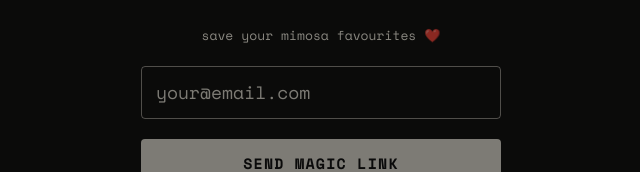
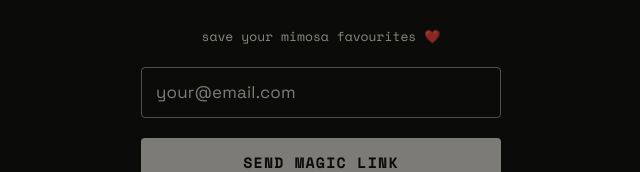
Before and after one commit to SanderSmeekes/Mimosa, a React (Vite) app: page / in a window 1280 px wide. Shown: the part 373-545 px from the top of the page, without its empty margins (319-959 px from the left). Built offline with nearby package versions, Linux system fonts and the light colour scheme.

Commit message:
Onboarding: switch input to Space Grotesk for better readability

```diff
--- a/src/components/Onboarding.tsx
+++ b/src/components/Onboarding.tsx
@@ -58,9 +58,9 @@ const card: React.CSSProperties = {
 const inputStyle: React.CSSProperties = {
   width: "100%", background: "transparent",
   border: "1px solid rgba(240,236,224,0.3)", borderRadius: 4,
-  color: "#f0ece0", fontFamily: "'Space Mono', monospace",
-  fontSize: 18, padding: "12px 14px", outline: "none",
-  boxSizing: "border-box", textAlign: "left",
+  color: "#f0ece0", fontFamily: "'Space Grotesk', sans-serif",
+  fontSize: 17, padding: "12px 14px", outline: "none",
+  boxSizing: "border-box", textAlign: "left", letterSpacing: "0.01em",
 }
 
 function btn(variant: "primary" | "secondary" = "primary"): React.CSSProperties {
```
